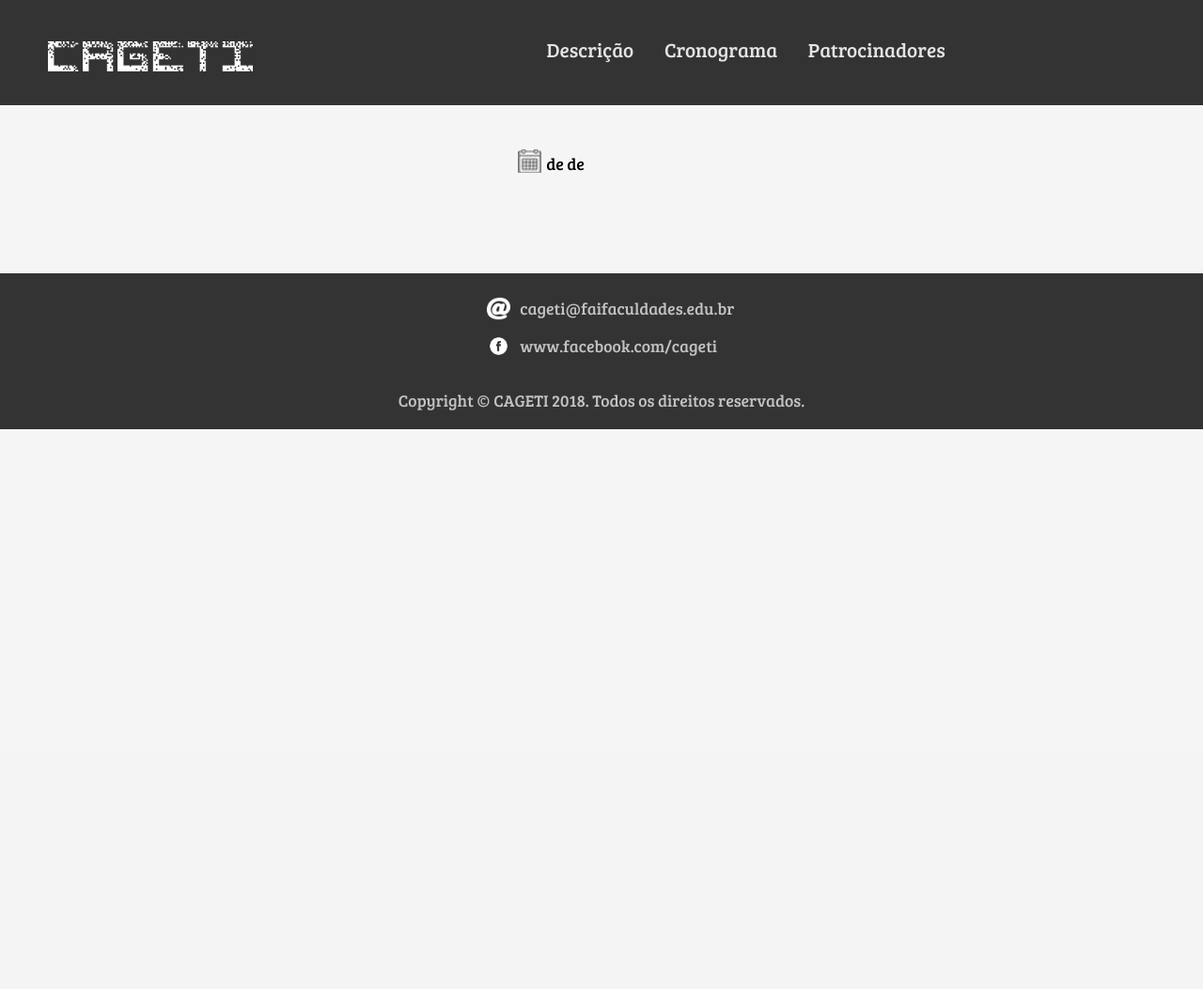
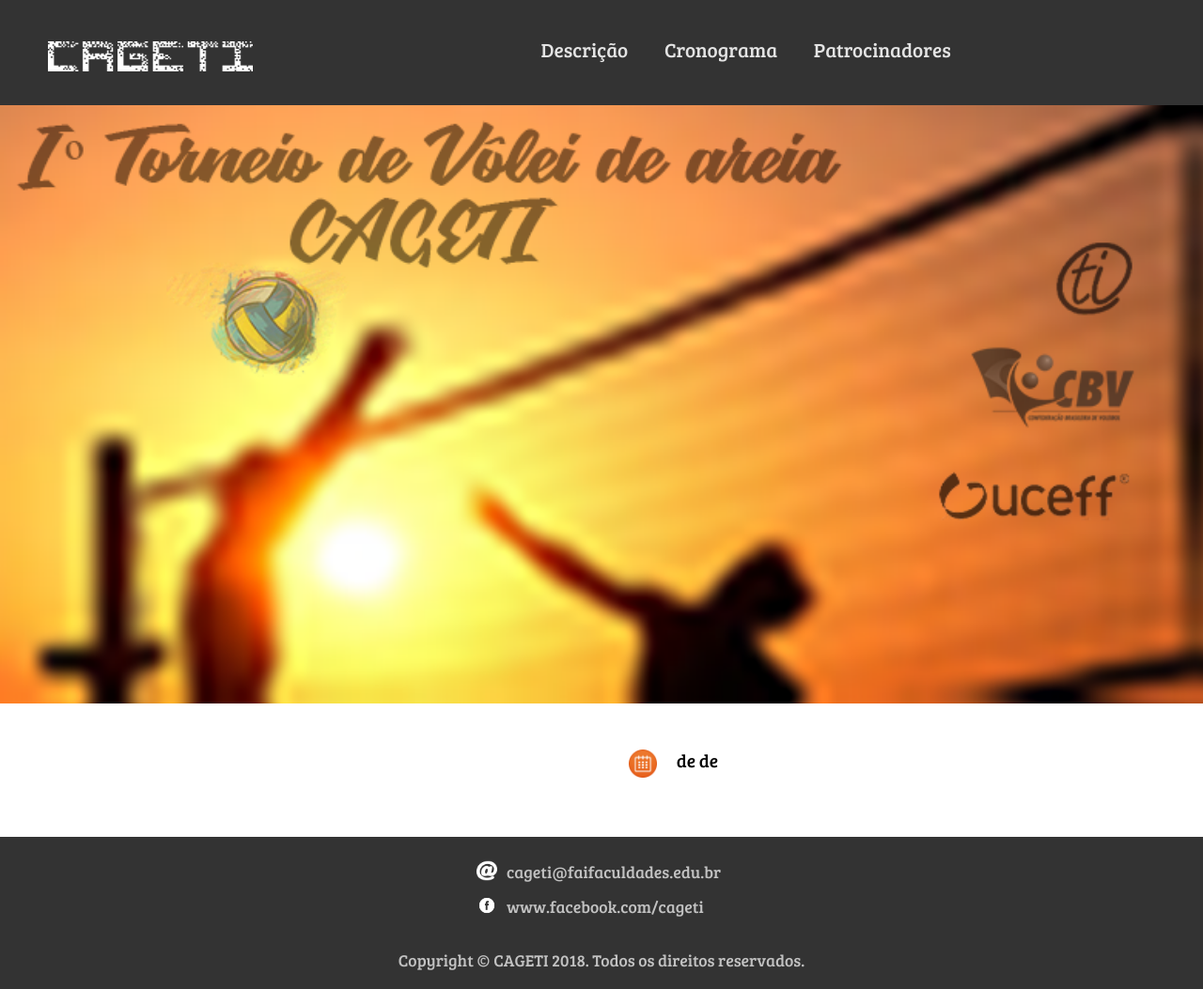
Before and after one commit to JonasKuhn/dsv-php, a PHP site: page /view/index.php?url=1 in a window 1280 px wide. Shown: the whole page at 94% size. Before the commit the page ends 457 px from the top, so only its background shows below. Run offline with PHP 8.4, Linux system fonts and the light colour scheme; data that the repository does not hold is empty.

Commit message:
dsv-evento Ajustado todas as telas

```diff
--- a/evento/css/main-responsivo.css
+++ b/evento/css/main-responsivo.css
@@ -4,7 +4,7 @@
 */
 *{margin: 0px; padding: 0px; border: none; font-weight: 300;
   outline: none; box-sizing: border-box; font-family: 'Bree Serif', serif;}
-body{background-color: #f5f5f5 ;margin: 0px;padding: 0px;}
+body{;margin: 0px;padding: 0px;}
 a{text-decoration: none;}
 ul{list-style: none;}
 img{width: 100%;}
@@ -12,7 +12,7 @@ img{width: 100%;}
 /*----CABEÇALHO MENU----*/
 .menu-cabecalho{width:100%; float:left; padding: 3% 4%; background-color: #333333;}
 
-.logo{width:45%; padding-top: 2.5%; float: left; font-size: 0px;}
+.logo{width:45%; padding-top: 2.5%; float: left;}
 
 .btn-menu{width: 35px; height: 35px; float: right; text-align: center; color: #fff;
           cursor: pointer; background-color: #333333;}
@@ -30,39 +30,41 @@ img{width: 100%;}
 
 .menu li{padding: 1.5%;}
 
-.menu li a{font-size: 1.5em; color: #E4E4E4; padding: 1.5% 3%;}
+.menu li a{font-size: 1.5em; color: #E4E4E4; padding: 1.5% 3%; margin: 2px;}
 
-.menu li a:hover{color: #FFA155; border: 1px solid #FFA155;}
+.menu li a:hover{color: #FFA155; border: 1px solid #FFA155; margin: 2px;}
 
 /*----CONTEUDO----*/
 
-/*.cabecalho{width: 100%; float: left; text-align: center;}*/
+.cabecalho{width: 100%; float: left; text-align: center;}
 
-.principal-conteudo{width: 100%; float: left; padding: 2% 5%;
-                   margin-top: 7.5%; margin-bottom: 4%;}
+.patrocinadores{margin-bottom: 3%;}
 
-.patrocinadores{margin-top: 5.5%; margin-bottom: 4%;}
+.conteudo{height: 100%;}
 
-.conteudo h1{text-align: center; font-size: 1.19em; font-weight: bold;}
+.conteudo h1{text-align: center; font-size: 1em; font-weight: bold;}
 
-.data{width: 100%; height: 30px; text-align: center; margin-left: 15px;}
+.data{height: 30px; text-align: center; margin-left: 30%;}
 
 .data img{text-align: center; width: 18px; height: 18px;
           margin-top: 2px; float: left; margin-left: 13%;}
 
-.data span{font-size: 0.9em; float: left; margin-top: 5px; margin-left: 5px;}
+.data span{font-size: 0.9em; float: left; margin-left: 5px;}
 
-.topico{font-size: 0.9em;}
-.topico{text-align: justify;}
+.topico{font-size: 0.9em; padding: 2% 5%; text-align: justify;}
+
+.topico-descricao{font-size: 0.9em; padding: 2% 5%; text-align: justify;}
+
+.evento{font-size: 1em; padding: 9% 5%; height: 200px; text-align: justify;}
 
 .p-center{text-align: center;}
 
-.evento-item{margin-bottom: 3%; margin-top: 2%; font-weight: bold; font-size: 1em}
+.evento-item{font-weight: bold; font-size: 1em}
 
 /*----RODAPE----*/
 
 .rodape{ background-color: #333333; width: 100%; float: left;
-    text-align: center; padding: 1.5% 5%;}
+         text-align: center; padding: 1.5% 1%;}
 
 .icon{width: 77%; height:30px; margin-left: 15%;}
 
@@ -78,8 +80,6 @@ img{width: 100%;}
 
 .icon{color: rgba(255,255,255,0.7); font-size: 0.8em;}
 
-            /*----MEDIA SCREEN----*/
-
 @media screen and (min-width: 380px){
     .icon{margin-left: 18%;}
 }
@@ -88,16 +88,21 @@ img{width: 100%;}
     .logo{width:40%; padding-top: 2%; padding-bottom: 2%;}
     .btn-menu{width: 40px; height: 40px;}
     .btn-fechar{width: 44px; height: 50px; margin-top: 3%; margin-right: 1%; font-size: 2em;}
-.menu ul{padding-top: 20%;}
+    .menu ul{padding-top: 40%;}
     .menu li{padding: 2%;}
+    .menu-cabecalho {padding: 2.5% 3.5%;}
     .conteudo h1{font-size: 1.5em;}
-.data span{font-size: 1em;}
-.data img{margin-left: 23%; width: 22px; height: 22px;}
-.topico{font-size: 1em;}
+    .data span{font-size: 1.2em;}
+    .data img { margin-left: 20%; width: 30px; height: 30px;}
+    .topico-descricao{font-size: 1.2em; padding: 4% 5%; text-align: center;}
+    .topico{font-size: 1.2em; padding: 4% 5%; text-align: center;}
+    .evento{font-size: 1.2em; padding:5%; height: 230px;}
+    .topico-descricao p{padding: 2px; text-align: justify;}
     .topico p{padding: 2px; text-align: justify;}
-.icon{font-size: 1em; width: 75%;  margin-left: 22%;}
+    .icon{font-size: 1em; width: 75%;  margin-left: 18%;}
     .icon img{height: 22px; width: 22px;}
-.copyright{margin-top: 2%; color: rgba(255,255,255,0.7); font-size: 1em;}
+    .contatos{font-size: 1.1em;}
+    .copyright{font-size: 1em;}
     .icon{margin-left: 25%;}
 }
 
@@ -115,35 +120,40 @@ img{width: 100%;}
     .menu li{padding: 1.5%;}
     .menu li a{font-size: 1.5em; color: #E4E4E4; padding: 1.5% 3%;}
     .menu li a:hover{color: #FFA155; border: 1px solid #FFA155;}
-.data img{margin-left: 30%;}
+    .data img{margin-left: 23%;}
     .icon{width: 65%; height:30px; margin-left: 32%;}
+    .topico{margin-bottom: 2%;}
+    .topico-descricao{margin-bottom: 2%;}
 }
 
+
 @media screen and (min-width: 767px){
-.logo{position: fixed; width:15%; padding-top: 1.5%; padding-bottom: 2%;}
-.menu-cabecalho{position: fixed; height: 12%;}
-.cabecalho{margin-top: 10.5%;}
-.btn-menu{position: fixed;  display: none; width: 35px; height: 35px; float: right; text-align: center; color: #fff;
-        cursor: pointer; background-color: #333333;}
+    .logo{position: fixed; width:18%; padding-top: 0; padding-bottom: 2%;}
+    .menu-cabecalho{position: fixed; height: 10%;}
+    .banner{padding-top: 8.5%;}
+    .btn-menu{position: fixed;  display: none; width: 35px; height: 35px;
+              float: right; text-align: center; color: #fff; cursor: pointer;
+              background-color: #333333;}
     .menu{display: initial; width: 100%; height: 0;}
     .btn-fechar{display: none; width: 37px; height: 35px; padding-top: 2%; padding-right: 1%;
                 font-size: 2em; color: #fff; float: right; cursor: pointer;}
     .btn-fechar:hover{color: #FFA155;}
-.menu ul{width: 100%; padding-left: 20%; padding-top: 4%;float: right;}
+    .menu ul{padding-top: 2.5%; margin-left: 20%;}
     .menu li{display: inline; padding: 0; font-size: 1.1em;}
-.menu li a{font-size: 1em; color: #E4E4E4; padding: 5px;}
-.menu li a:hover{color: #FFA155; border: 1px solid #FFA155;}
-.conteudo h1{font-size: 1.6em; font-weight: bold;}
-.data img{width: 25px; height: 25px; margin-left: 36%;}
-.topico{font-size: 1.1em;}
-.evento-item{font-size: 1.2em}
-.data span{font-size: 1.1em; float: left; margin-top: 5px; margin-left: 5px;}
-.copyright{font-size: 1.1em;}
-.icon{width: 65%; height:30px; margin-left: 31%; font-size: 1.1em;}
-.icon img{height: 25px; width: 25px;}
+    .menu li a {font-size: 1em; color: #E4E4E4; padding: 7px; margin: 3px;}
+    .menu li a:hover{color: #FFA155; margin:2px; border: 1px solid #FFA155;}
+    .conteudo h1 {font-size: 2em;}
+    .data{margin-left: 34%; height: 40px;}
+    .data img{margin-right: 2%;}
+    .evento {padding: 6% 5%;}
+    .evento-item{margin: 10px 0;}
+    .topico{font-size: 1.2em; padding: 0 5%; text-align: center;}
+    .topico-descricao{font-size: 1.2em; padding: 0 5%; text-align: center;}
+    .evento{padding: 0 5%;}
+    .evento h1{margin-bottom: 2%}
 }
 
-@media screen and (min-width: 1024px){
+@media screen and (min-width: 1023px){
     .logo{position: fixed; width:17%; padding-top: 0.4%; padding-bottom: 0;}
     .menu-cabecalho{position: fixed; height: 14%;}
     .cabecalho{margin-top: 8%;}
@@ -157,13 +167,19 @@ img{width: 100%;}
     .menu li{display: inline; padding: 1%;}
     .menu li a{font-size: 1.2em; color: #E4E4E4; padding: 5px;}
     .menu li a:hover{color: #FFA155; border: 1px solid #FFA155;}
-.data img{margin-left: 41%;}
-.icon{width: 65%; height:30px; margin-left: 39%;}
+    .data {margin-left: 38%;}
+    .icon{width: 62%; height:30px; margin-left: 39%;}
+    .topico {padding: 0% 5%;}
+    .topico-descricao {padding: 0% 5%;}
+    .evento {padding: 0% 5%;}
+    .evento h1 {margin-bottom: 3%;}
+    .evento p {text-align: center;}
 }
 
 @media screen and (min-width: 1360px){
-.logo{position: fixed; width:10%; padding-top: 0; padding-bottom: 0;}
-.menu-cabecalho{position: fixed; height: 12%;}
+    .logo{position: fixed; width:15%; padding-top: 0; padding-bottom: 0;}
+    .menu-cabecalho{position: fixed; height: 10%;}
+    .banner {padding-top: 5.5%;}
     .logo img{margin-top: -12px;}
     .cabecalho{margin-top: 5%;}
     .btn-menu{position: fixed;  display: none; width: 35px; height: 35px; float: right; text-align: center; color: #fff;
@@ -176,8 +192,18 @@ img{width: 100%;}
     .menu li{display: inline; padding: 1%;}
     .menu li a{font-size: 1.1em; color: #E4E4E4; padding: 5px;}
     .menu li a:hover{color: #FFA155; border: 1px solid #FFA155;}
+    .data{margin-left: 17%;}
     .data img{margin-left: 41%;}
-.topico p{text-align: center; }
+    .data span {float: left; margin-top: 2px; margin-left: -11px;}
+    .topico-descricao p {text-align: center; font-size: 1.3em; padding: 4% 0%;}
+    .topico p {text-align: center; font-size: 1em;}
     .evento-item{margin-top:2%; margin-bottom: 1%;}
-.icon{width: 65%; height:30px; margin-left: 39%;}
+    .evento p{text-align: center;}
+    .icon{width: 60%; height:30px; margin-left: 39%;}
+    .banner{display:none; }
+    .patrocinadores{height: 370px; margin-bottom: 3%;padding-top: 8%;}
+    .nomeEvento {padding-top: 5%; font-size: 3em;}
+    .principal-conteudo{width: 100%;float: left; margin-top: 5.5%;  background: url(../img/img-evento.png);
+        background-size: 100%; background-repeat: no-repeat; }
+    .topico{padding: 0% 12%;}
 }
--- a/evento/view/cabecalho.php
+++ b/evento/view/cabecalho.php
@@ -1,9 +1,7 @@
-<?php
-    $evento= "1º Torneio de Voleibol - CAGETI";
-?>
+<!-- BOTÂO QUE PODE SER ADICIONADO NO FUTURO -->
 <!--<div class="buttons">
     <a href="#"><button class="btn-participar">Participar</button></a>
 </div>-->
-<div class="img-cabecalho" id="inicio">
-    <img id="img-cabecalho" src="../img/img-evento.png" alt="imagem" name="img-evento">
+<div class="banner">
+    <img src="../img/img-evento.png" alt="icon-evento" name="Evento">
 </div>
--- a/evento/view/descricao.php
+++ b/evento/view/descricao.php
@@ -33,12 +33,12 @@ $data_inicio=$dt_separacao[2]." de ".$dt." de ".$dt_separacao[0];
 ?>
 <div class="conteudo">
     <hr>
-    <h1><?php echo "$nomeEvento" ?><br></h1>
+    <h1 class="nomeEvento"><?php echo "$nomeEvento" ?><br></h1>
     <div class="data">
-        <img src="../img/icon-calendario.jpg" alt="icon-calendario" name="Calendario">
+        <img src="../img/calendar_14122.png" alt="icon-calendario" name="Calendario">
         <span><?= $data_inicio ?></span>
     </div>
-    <div class="topico">
+    <div class="topico-descricao">
         <span><p>&emsp;<?= $descricao_evento?></p></span>
     </div>
 </div>
--- a/evento/view/index.php
+++ b/evento/view/index.php
@@ -21,21 +21,27 @@ and open the template in the editor.
             include ('./menu.php');
             ?>
         </div><!--Fim baraMenu-->
-
+        <div class="banner-principal">
+             <?php
+            include ('./cabecalho.php');
+            ?>
+        </div>
         <div class="principal-conteudo"><!--Principal -->
             <?php
-
             $local = "AABB(Associação Atlética Banco do Brasil)";
             $url = $_GET['url'];
 
-            switch ($url){
-                case 'cronograma': include ('./cronograma.php');break;
-                case 'contato': include ('./descricao.php'); break;
-                case 'patrocinadores': include ('./patrocinadores.php'); break;
-                case 'descricao': include ('./descricao.php'); break;
+            switch ($url) {
+                case 'cronograma': include ('./cronograma.php');
+                    break;
+                case 'contato': include ('./descricao.php');
+                    break;
+                case 'patrocinadores': include ('./patrocinadores.php');
+                    break;
+                case 'descricao': include ('./descricao.php');
+                    break;
                 default : include ('./descricao.php');
             }
-
             ?>
         </div><!--Fim Principal-->
 
--- a/evento/view/patrocinadores.php
+++ b/evento/view/patrocinadores.php
@@ -1,13 +1,13 @@
 <div class="conteudo">
     <hr>
     <div class="patrocinadores">
-        <div class="topico">
-            <p class="evento-item">&emsp;PATROCINADORES</p>
+        <div class="evento">
+            <h1>Patrocinadores</h1>
             <?php
             include ('../conexao/conexao.php');
 
             $sql = "select * from tb_patrocinadores";
-//mandando para o banco de dadoso comando de $sql//
+//mandando para o banco de dados o comando de $sql//
             $query = $mysqli->query($sql);
 
             while($dados = $query->fetch_array()){
```
Also changed, not shown: evento/view-intranet/intranet.php (added, +17 -0 lines), evento/view/cronograma.php (+6 -3 lines), evento/img/calendar_14122.png (added). Lines whose indentation alone changed are shown as unchanged.
